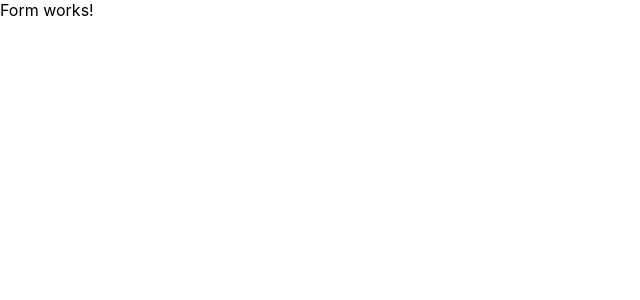
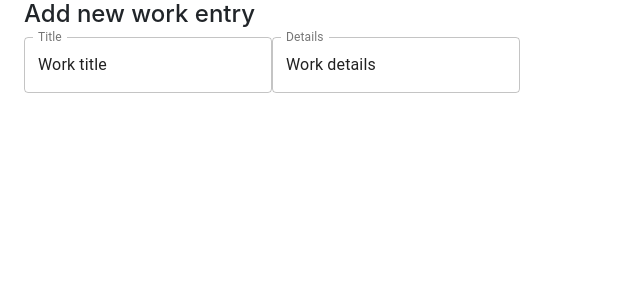
Before and after one commit to rtcharni/work_time_tracker, a React (Create React App) app in the folder frontend/: page /addworkentry in a window 1280 px wide. Shown: the top 300 px of the page, without its empty margins (0-640 px from the left). Built offline with nearby package versions, Linux system fonts and the light colour scheme.

Commit message:
add bootstrap cdn

```diff
--- a/frontend/public/index.html
+++ b/frontend/public/index.html
@@ -8,6 +8,12 @@
     <meta
       name="description"
       content="Web site created using create-react-app"
+    />
+    <link
+      rel="stylesheet"
+      href="https://stackpath.bootstrapcdn.com/bootstrap/4.4.1/css/bootstrap.min.css"
+      integrity="sha384-Vkoo8x4CGsO3+Hhxv8T/Q5PaXtkKtu6ug5TOeNV6gBiFeWPGFN9MuhOf23Q9Ifjh"
+      crossorigin="anonymous"
     />
     <link
       rel="stylesheet"
--- a/frontend/src/components/worktimepage/AddWorkEntryForm.tsx
+++ b/frontend/src/components/worktimepage/AddWorkEntryForm.tsx
@@ -1,4 +1,4 @@
-import React, { useState, Props } from "react";
+import React, { useState, Props, useEffect } from "react";
 import Button from "@material-ui/core/Button";
 import TextField from "@material-ui/core/TextField";
 import Dialog from "@material-ui/core/Dialog";
@@ -6,13 +6,51 @@ import DialogActions from "@material-ui/core/DialogActions";
 import DialogContent from "@material-ui/core/DialogContent";
 import DialogContentText from "@material-ui/core/DialogContentText";
 import DialogTitle from "@material-ui/core/DialogTitle";
+import { Container } from "@material-ui/core";
 
 const AddWorkEntryForm = (props: Props<any>) => {
-  const [open, setOpen] = useState(true);
+  const [state, setState] = React.useState({
+    workTitle: "Work title",
+    workDetails: "Work details"
+  });
+
+  const handleInputChange = (event: React.ChangeEvent<HTMLInputElement>) => {
+    // console.log(event.target);
+    switch (event.target.name) {
+      case "workTitle":
+        setState({ ...state, workTitle: event.target.value });
+        break;
+      case "workDetails":
+        setState({ ...state, workDetails: event.target.value });
+        break;
+    }
+    // console.log(state);
+  };
+
+  useEffect(() => {
+    console.log(state);
+  });
 
   return (
     <React.Fragment>
-      <div>Form works!</div>
+      <Container>
+        <h4>Add new work entry</h4>
+
+        <TextField
+          name="workTitle"
+          label="Title"
+          value={state.workTitle}
+          onChange={handleInputChange}
+          variant="outlined"
+        />
+        <TextField
+          name="workDetails"
+          label="Details"
+          value={state.workDetails}
+          onChange={handleInputChange}
+          variant="outlined"
+        />
+      </Container>
     </React.Fragment>
   );
 };
```
